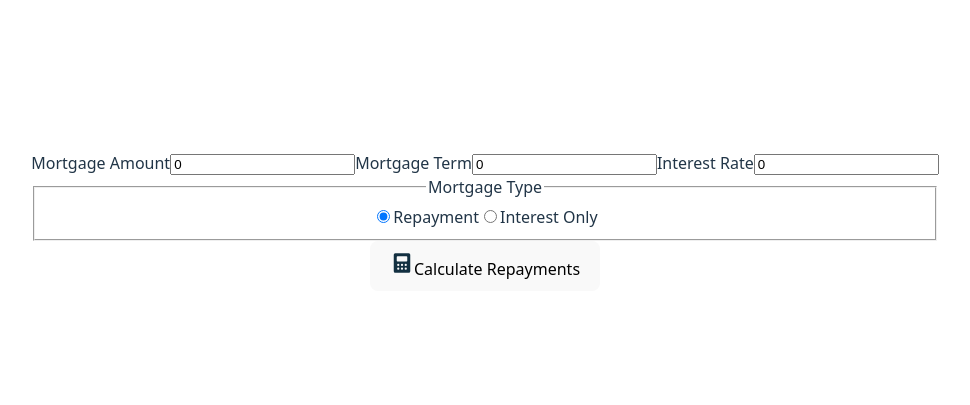
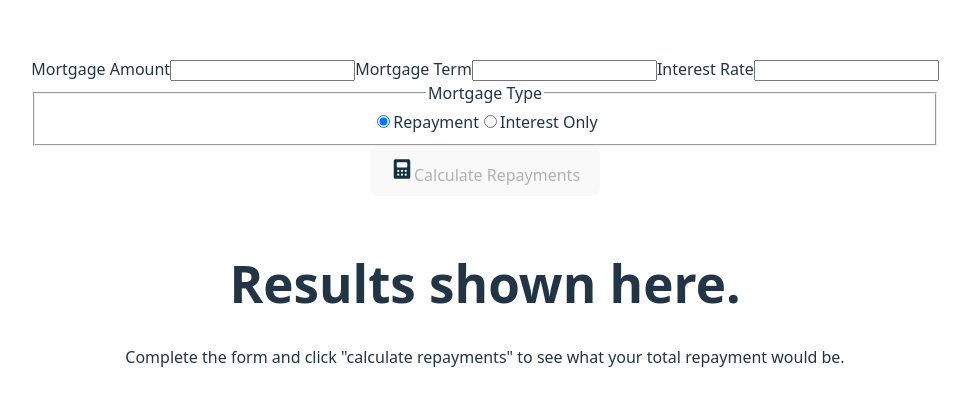
Before and after one commit to Alejo2304/mortage-repayment-calculator, a React (Vite) app: page / in a window 1280 px wide. Shown: the part 179-584 px from the top of the page, without its empty margins (155-1125 px from the left). Built offline with nearby package versions, Linux system fonts and the light colour scheme.

Commit message:
Added States to save the FornData and the Results after calculation.
calculateResults: Handles the form informatio after the submitt button is pressed and update results and formStatus with it.

```diff
--- a/src/components/MortgageCalculator.tsx
+++ b/src/components/MortgageCalculator.tsx
@@ -1,35 +1,47 @@
 import Form from "./Form.tsx"
+import Result from "./Result.tsx"
 import {CalculateMonthlyPaymentFixedRate, CalculateTotalPaymentFixedRate, CalculateTotalInterestPaid} from "../lib/CalculatorLogic.tsx"
-import { useState } from "react"
-import type { FormData } from "../types.ts"
+import { useState, useEffect } from "react"
+import type { FormData , CalculationResult} from "../types.ts"
 
 
 export default function MortgageCalculator(): React.ReactElement{
     const [formData , setFormData] = useState<FormData>({
-        amount: 0,
-        termYears: 0,
-        interestRate: 0,
+        amount: "",
+        termYears: "",
+        interestRate: "",
         calculationType: "Repayment",
+        formStatus: "empty"
+    });
+
+    const [results, setResults] = useState<CalculationResult>({
+        monthlyRepayment: 0,
+        totalRepayment: 0,
+        totalInterest: 0,
     });
 
     function calculateResults(e: React.FormEvent<HTMLFormElement>) {
-    e.preventDefault();
+        e.preventDefault();
 
-    const {amount, termYears, interestRate, calculationType} = formData;
-    if (calculationType === "Repayment"){
-        console.log(CalculateMonthlyPaymentFixedRate(amount, termYears, interestRate));
-        console.log(CalculateTotalPaymentFixedRate(amount, termYears, interestRate));
-    } else {
-        console.log(CalculateMonthlyPaymentFixedRate(amount, termYears, interestRate));
-        console.log(CalculateTotalInterestPaid(amount, termYears, interestRate));
+        // Cambiar el estado a 'submitting' antes de calcular
+        setFormData(prev => ({ ...prev, formStatus: "submitting" }));
+
+        const {amount, termYears, interestRate} = formData;
+        const numAmount = parseFloat(amount);
+        const numTermYears = parseInt(termYears);
+        const numInterestRate = parseFloat(interestRate);
+
+        setResults({
+            monthlyRepayment: CalculateMonthlyPaymentFixedRate(numAmount, numTermYears, numInterestRate),
+            totalRepayment: CalculateTotalPaymentFixedRate(numAmount, numTermYears, numInterestRate),
+            totalInterest: CalculateTotalInterestPaid(numAmount, numTermYears, numInterestRate),
+        })
     }
-    // Add calculation logic here
-}
-
 
     return(
         <div>
             <Form formData={formData} setFormData={setFormData} handleSubmit={calculateResults}/>
+            <Result formData={formData} calculationData={results}/>
         </div>
     );
 }
```
